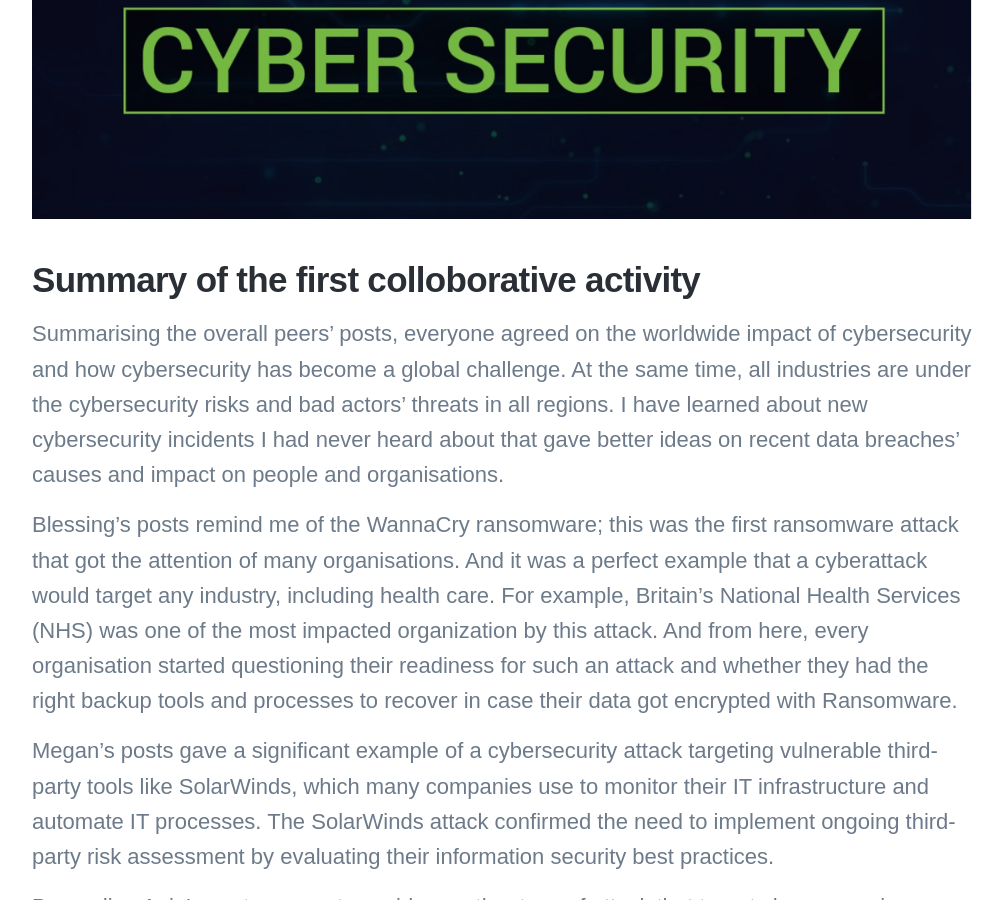
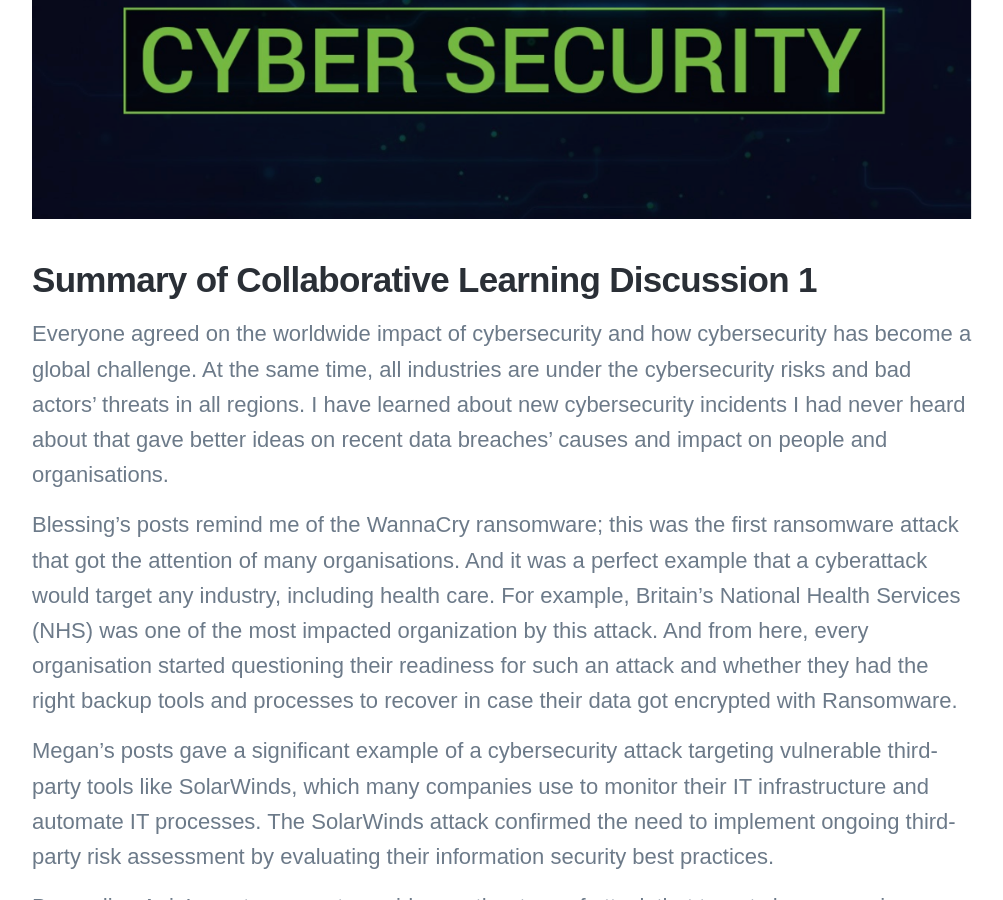
Before and after one commit to iatieh/iatieh.github.io, a Jekyll site: the page built from _posts/2023-3-15-first-post.md, in a window 1280 px wide and 900 px high, scrolled down 809 px. Shown: the whole window, without its empty margins (138-1141 px from the left). Built offline with Jekyll 4.4.1, drawn with Linux system fonts in a browser that asks for light colours; nearby versions of some CDN libraries; some web fonts are replaced.

Commit message:
update the post

```diff
--- a/_posts/2023-3-15-first-post.md
+++ b/_posts/2023-3-15-first-post.md
@@ -7,9 +7,9 @@ featured_image: '/images/download.jpeg'
 
 ![](/images/post1.png)
 
-## Summary of the first colloborative activity
+## Summary of Collaborative Learning Discussion 1
 
-Summarising the overall peers' posts, everyone agreed on the worldwide impact of cybersecurity and how cybersecurity has become a global challenge. At the same time, all industries are under the cybersecurity risks and bad actors’ threats in all regions. I have learned about new cybersecurity incidents I had never heard about that gave better ideas on recent data breaches' causes and impact on people and organisations.
+ Everyone agreed on the worldwide impact of cybersecurity and how cybersecurity has become a global challenge. At the same time, all industries are under the cybersecurity risks and bad actors’ threats in all regions. I have learned about new cybersecurity incidents I had never heard about that gave better ideas on recent data breaches' causes and impact on people and organisations.
 
 Blessing's posts remind me of the WannaCry ransomware; this was the first ransomware attack that got the attention of many organisations. And it was a perfect example that a cyberattack would target any industry, including health care. For example, Britain's National Health Services (NHS) was one of the most impacted organization by this attack. And from here, every organisation started questioning their readiness for such an attack and whether they had the right backup tools and processes to recover in case their data got encrypted with Ransomware.
 
```
